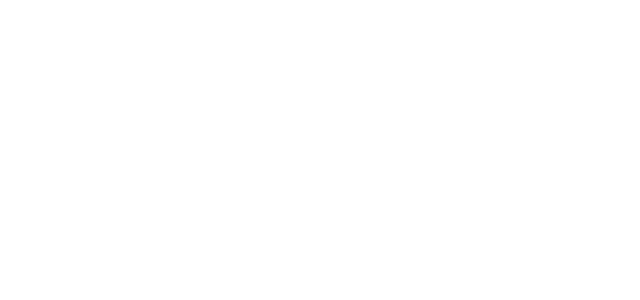
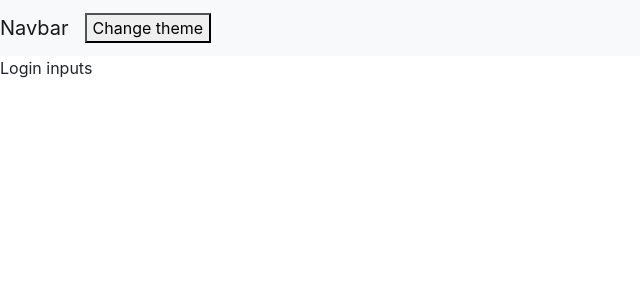
Before and after one commit to mervekrblt/react-movie-app, a React (Create React App) app: page / in a window 1280 px wide. Shown: the top 300 px of the page, without its empty margins (0-640 px from the left). Built offline with nearby package versions, Linux system fonts and the light colour scheme.

Commit message:
Use redux-persist to set data into local storage. Add theme change logic. Add user state

```diff
--- a/package.json
+++ b/package.json
@@ -12,6 +12,7 @@
     "bootstrap": "^5.1.3",
     "react": "^17.0.2",
     "react-dom": "^17.0.2",
+    "react-redux": "^7.2.6",
     "react-router-dom": "^6.2.1",
     "react-scripts": "5.0.0",
     "redux": "^4.1.2",
--- a/src/App.js
+++ b/src/App.js
@@ -1,7 +1,12 @@
+import { useSelector } from "react-redux";
+import Login from "./pages/Login";
+
 function App() {
+  const user = useSelector((state) => state.user.username);
+  console.log(user);
   return (
     <div>
-
+      <Login />
     </div>
   );
 }
--- a/src/components/base/Nav.jsx
+++ b/src/components/base/Nav.jsx
@@ -1,4 +1,19 @@
+import { changeTheme } from "../../reduxStore/theme";
+import { useSelector, useDispatch } from "react-redux";
+
 const Nav = () => {
-  return <>Navbar</>;
+  const theme = useSelector((state) => state.theme);
+  const dispatch = useDispatch();
+  console.log(theme);
+  return (
+    <>
+      <nav className="navbar navbar-expand-lg navbar-light bg-light">
+        <a className="navbar-brand" href="#">
+          Navbar
+        </a>
+        <button onClick={() => dispatch(changeTheme())}>Change theme</button>
+      </nav>
+    </>
+  );
 };
 export default Nav;
--- a/src/index.js
+++ b/src/index.js
@@ -1,9 +1,20 @@
-import React from 'react';
-import ReactDOM from 'react-dom';
-import './index.css';
-import App from './App';
+import React from "react";
+import ReactDOM from "react-dom";
+import "bootstrap/dist/css/bootstrap.min.css";
+import "bootstrap/dist/js/bootstrap.bundle";
+import { PersistGate } from "redux-persist/integration/react";
+import { Provider } from "react-redux";
+import store, { persistor } from "./reduxStore";
+import "./index.css";
+import App from "./App";
+import Nav from "./components/base/Nav";
 
 ReactDOM.render(
-    <App />,
-  document.getElementById('root')
+  <Provider store={store}>
+    <PersistGate loading={null} persistor={persistor}>
+      <Nav />
+      <App />
+    </PersistGate>
+  </Provider>,
+  document.getElementById("root")
 );
--- a/src/pages/Login.jsx
+++ b/src/pages/Login.jsx
@@ -1,6 +1,9 @@
-import LoginForm from "./components/LoginForm";
+import { useSelector } from "react-redux";
+import LoginForm from "../components/LoginForm";
 
 const Login = () => {
+  const theme = useSelector((state) => state.theme);
+  console.log(theme);
   return (
     <>
       <LoginForm />
--- /dev/null
+++ b/src/reduxStore/index.js
@@ -0,0 +1,20 @@
+import { combineReducers, createStore } from "redux";
+import { persistStore, persistReducer } from "redux-persist";
+import storage from "redux-persist/lib/storage"; // defaults to localStorage for web
+import userReducer from "./user";
+import themeReducer from "./theme";
+
+const rootReducer = combineReducers({
+  user: userReducer,
+  theme: themeReducer,
+});
+
+const persistConfig = {
+  key: "root",
+  storage,
+};
+
+const persistedReducer = persistReducer(persistConfig, rootReducer);
+const store = createStore(persistedReducer);
+export const persistor = persistStore(store);
+export default store;
--- /dev/null
+++ b/src/reduxStore/theme.js
@@ -0,0 +1,20 @@
+//ACTION TYPES
+const CHANGE_THEME = "CHANGE_THEME";
+
+//ACTION METHODS
+export const changeTheme = () => {
+  return {
+    type: CHANGE_THEME,
+  };
+};
+
+const themeReducer = (dark = true, action) => {
+  switch (action.type) {
+    case CHANGE_THEME:
+      return (dark = !dark);
+    default:
+      return dark;
+  }
+};
+
+export default themeReducer;
--- /dev/null
+++ b/src/reduxStore/user.js
@@ -0,0 +1,26 @@
+//ACTION TYPES
+
+//ACTION METHODS
+
+const user = {
+  avatarURL: null,
+  username: null,
+  password: null,
+  socials: {},
+  seenList: {
+    seenFilms: [],
+    totalCounts: 0,
+  },
+  favorites: {
+    favoriteFilms: [],
+    totalCounts: 0,
+  },
+  joinDate: "",
+};
+//REDUCER
+
+const userReducer = (userProfile = user, action) => {
+  return userProfile;
+};
+
+export default userReducer;
```
Also changed, not shown: 1 other file (tests, documents, lock files or other folders).
